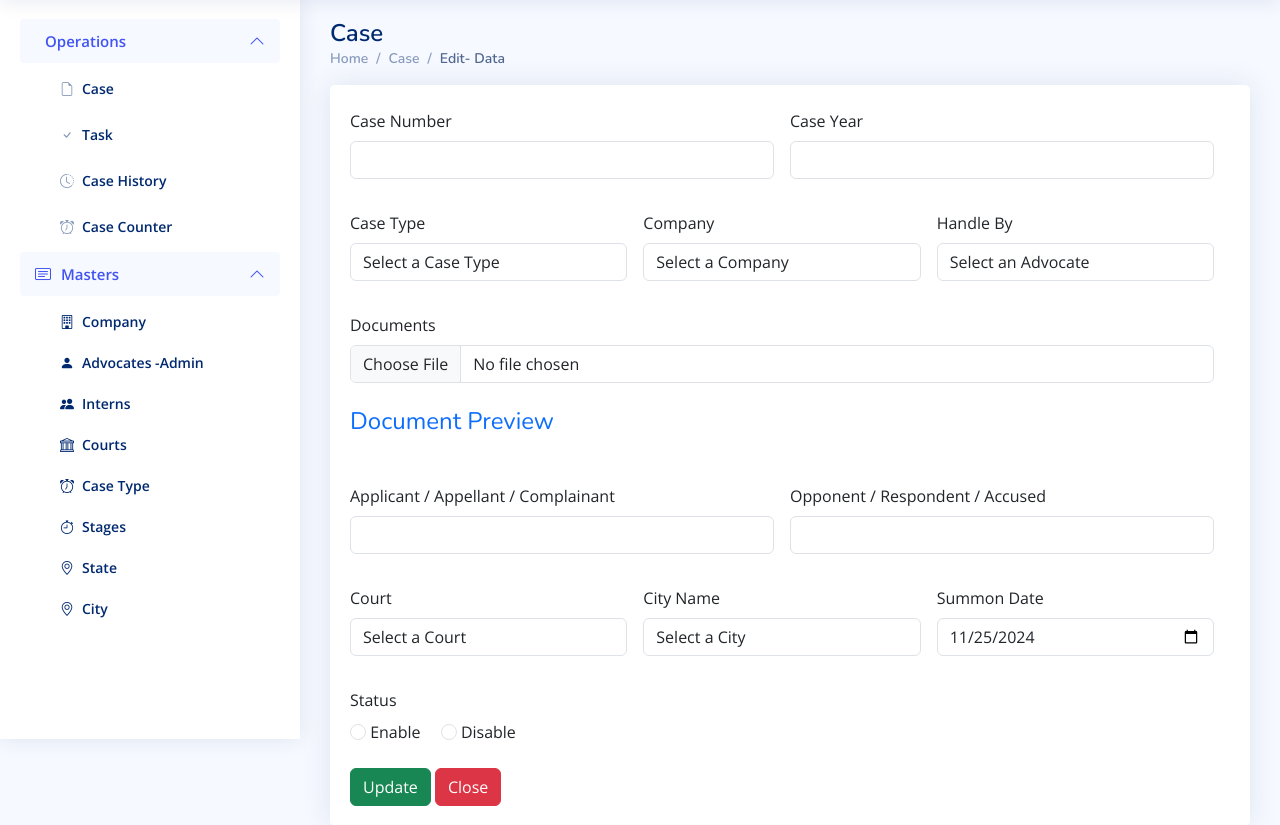
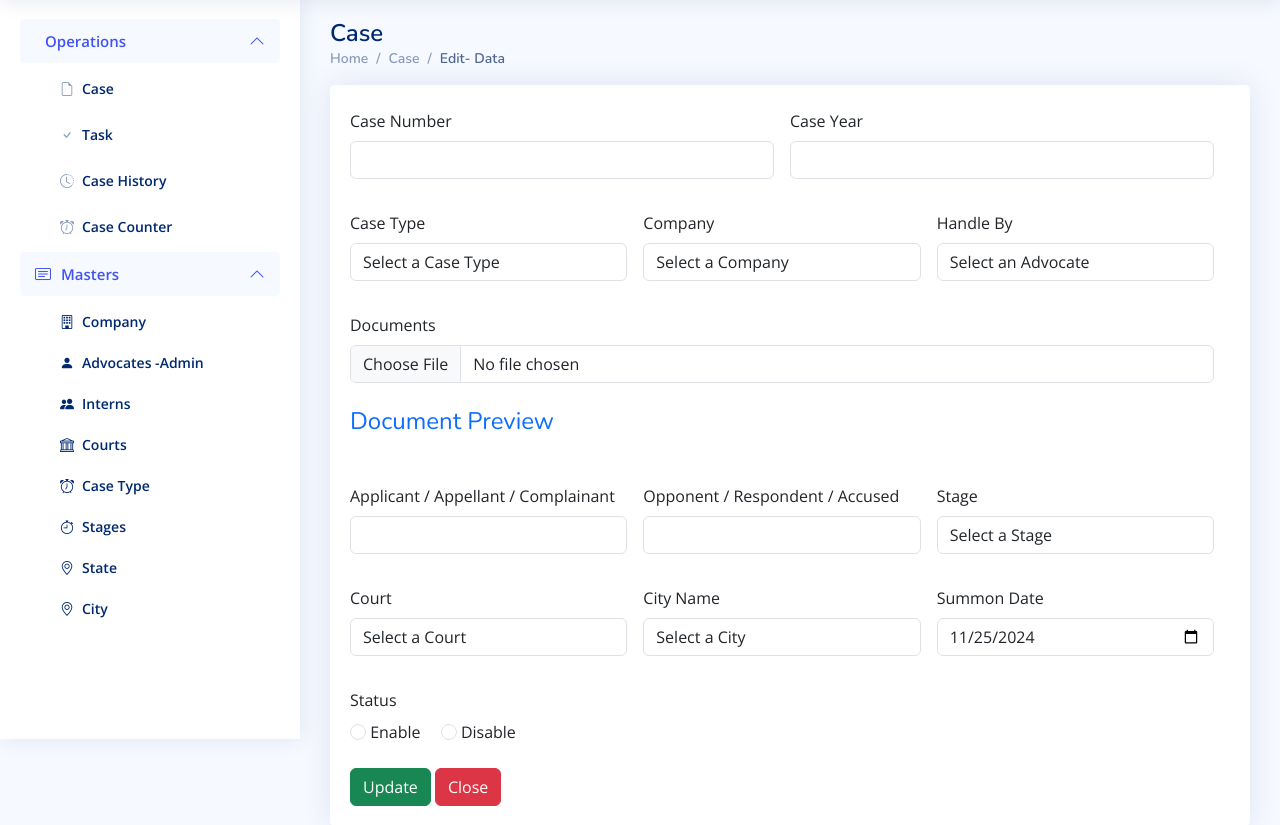
Before and after one commit to rachna0206/case_sync, a PHP site: page /case_add.php in a window 1280 px wide. Shown: the part 61-886 px from the top of the page. Run offline with PHP 8.4, Linux system fonts and the light colour scheme; the visitor is signed in with stand-in values (Sample User, id 1); data that the repository does not hold is empty; some libraries are stand-ins or nearby versions.

Commit message:
bug fixed & stage added in case

```diff
--- a/case_add.php
+++ b/case_add.php
@@ -24,6 +24,7 @@ if (isset($_REQUEST["save"])) {
     $city_id = $_REQUEST['city_id'];
     $sr_date = $_REQUEST['sr_date'];
     $status = $_REQUEST['radio'];
+    $stage = $_REQUEST['stage'];
 
 
     $multi_docs = $_FILES['docs']['name'];
@@ -33,12 +34,12 @@ if (isset($_REQUEST["save"])) {
 //echo $multi_docs;
 
     if ($multi_docs != "") {
-    if (file_exists("documnets/case/" . $multi_docs)) {
+    if (file_exists("documents/case/" . $multi_docs)) {
     $i = 0;
     $DocFileName = $multi_docs;
     $Arr1 = explode('.', $DocFileName);
     $DocFileName = $Arr1[0] . $i . "." . $Arr1[1];
-    while (file_exists("documnets/case/" . $DocFileName)) {
+    while (file_exists("documents/case/" . $DocFileName)) {
     $i++;
     $DocFileName = $Arr1[0] . $i . "." . $Arr1[1];
     }
@@ -49,8 +50,8 @@ if (isset($_REQUEST["save"])) {
 
     try {
         //echo("INSERT INTO `case`(case_no, year, case_type, company_id, handle_by, docs, applicant, opp_name, court_name, city_id, sr_date, status) VALUES ($case_no, $case_year, $case_type, $company_id, $handle_by, $DocFileName, $applicant, $opp_name, $court_name, $city_id, $sr_date, $status)");
-        $stmt = $obj->con1->prepare("INSERT INTO `case`(case_no, year, case_type, company_id, handle_by, docs, applicant, opp_name, court_name, city_id, sr_date, status) VALUES (?,?,?,?,?,?,?,?,?,?,?,?)");
-        $stmt->bind_param("sisiissssiss", $case_no, $case_year, $case_type, $company_id, $handle_by, $DocFileName, $applicant, $opp_name, $court_name, $city_id, $sr_date, $status);
+        $stmt = $obj->con1->prepare("INSERT INTO `case`(case_no, year, case_type, company_id, handle_by, docs, applicant, opp_name, court_name, city_id, sr_date, `status`,stage) VALUES (?,?,?,?,?,?,?,?,?,?,?,?,?)");
+        $stmt->bind_param("sisiissssissi", $case_no, $case_year, $case_type, $company_id, $handle_by, $DocFileName, $applicant, $opp_name, $court_name, $city_id, $sr_date, $status,$stage);
         $Resp = $stmt->execute();
         $insert_doc_id = mysqli_insert_id($obj->con1);
 
@@ -123,6 +124,7 @@ if (isset($_REQUEST["update"])) {
      $multi_docs  = str_replace(' ', '_', $multi_docs );
      $multi_docs_path = $_FILES['docs']['tmp_name'];
     $old_img = $_REQUEST['old_img'];
+    $stage = $_REQUEST['stage'];
 
 
     if ($multi_docs  != "") {
@@ -148,8 +150,8 @@ if (isset($_REQUEST["update"])) {
 
     try {
         // Prepare update statement
-        $stmt = $obj->con1->prepare("UPDATE case SET case_no=?, year=?, case_type=?, company_id=?, handle_by=?, docs=?, applicant=?, opp_name=?, court_name=?, city_id=?, sr_date=?, status=? WHERE id=?");
-        $stmt->bind_param("ssssssssssssi", $case_no, $case_year, $case_type, $company_id, $handle_by, $DocFileName, $applicant, $opp_name, $court_name, $city_id, $sr_date, $status, $e_id);
+        $stmt = $obj->con1->prepare("UPDATE `case` SET case_no=?, year=?, case_type=?, company_id=?, handle_by=?, docs=?, applicant=?, opp_name=?, court_name=?, city_id=?, sr_date=?, `status`=?,stage=? WHERE id=?");
+        $stmt->bind_param("ssssssssssssii", $case_no, $case_year, $case_type, $company_id, $handle_by, $DocFileName, $applicant, $opp_name, $court_name, $city_id, $sr_date, $status,$stage,$e_id);
         $Resp = $stmt->execute();
             if (!$Resp) {
             throw new Exception("Problem in updating! " . strtok($obj->con1->error, "("));
@@ -331,18 +333,37 @@ if (isset($_REQUEST["btndelete"])) {
 
 
                         <div class="row g-3">
-                            <div class="col-md-6">
+                            <div class="col-md-4">
                                 <label for="applicant" class="form-label">Applicant / Appellant / Complainant</label>
                                 <input type="text" class="form-control" id="applicant" name="applicant"
                                     value="<?php echo (isset($mode)) ? $data['applicant'] : '' ?>"
                                     <?php echo isset($mode) && $mode == 'view' ? 'readonly' : '' ?>>
                             </div>
 
-                            <div class="col-md-6">
+                            <div class="col-md-4">
                                 <label for="opp_name" class="form-label">Opponent / Respondent / Accused</label>
                                 <input type="text" class="form-control" id="opp_name" name="opp_name"
                                     value="<?php echo (isset($mode)) ? $data['opp_name'] : '' ?>"
                                     <?php echo isset($mode) && $mode == 'view' ? 'readonly' : '' ?>>
+                            </div>
+                            <div class="col-md-4">
+                                <label for="stage" class="form-label">Stage</label>
+                                <select class="form-control" id="stage" name="stage"
+                                    <?php echo isset($mode) && $mode === 'view' ? 'disabled' : '' ?> required>
+                                    <option value="">Select a Stage</option>
+                                    <?php
+                                    $comp = "SELECT * FROM `stage` where status='Enable'";
+                                    $result = $obj->select($comp);
+
+                                    while ($row = mysqli_fetch_array($result)) {
+
+                                    ?>
+                                    <option value="<?= htmlspecialchars($row["id"]) ?>" <?= (isset($mode) && $row["id"]== $data["stage"])?"selected":"" ?>>
+                                        <?= htmlspecialchars($row["stage"]) ?>
+                                    </option>
+                                    <?php } ?>
+                                </select>
+
                             </div>
                         </div>
 
@@ -583,7 +604,7 @@ function readURL(input) {
         var filename = input.files[0].name; // Get the name of the first file
         var extn = filename.split(".").pop().toLowerCase();
 
-        if (["pdf", "doc", "docx"].includes(extn)) {
+        if (["pdf", "doc", "docx","xlsx","jpg","png","jpeg","bmp","txt"].includes(extn)) {
             document.getElementById('save').disabled = false; // Enable save button if valid file
 
             // Display only the file name with a delete button
--- a/case_hist_view.php
+++ b/case_hist_view.php
@@ -118,7 +118,7 @@ if (isset($_REQUEST["update"])) {
                             $id = $_COOKIE["view_id"];
                             // $stmt = $obj->con1->prepare("SELECT *, stage.stage as stage_name, interns.name as intern_name FROM `case_hist` inner join `task` on case_hist.task_id = task.id inner join `stage` on case_hist.stage = stage.id inner join `interns` on task.alloted_to = interns.id  where task_id = '$id' order by case_hist.id DESC");
              //               $stmt = $obj->con1->prepare("SELECT *, interns.name as intern_name ,stage.stage as stage_name from `case_hist` inner join `task` on task.id = case_hist.task_id inner join `case` on case.id = task.case_id inner join `stage` on case_hist.stage = stage.id inner join `interns` on task.alloted_to = interns.id where task.case_id = '$id' order by case_hist.id DESC");
-                   $stmt = $obj->con1->prepare("SELECT *, date_format(`case_hist`.dos,'%d-%m-%Y') as fdos , date_format(`case_hist`.date_time,'%d-%m-%Y') as fdt , interns.name as intern_name ,stage.stage as stage_name , case.case_no from `case_hist` inner join `task` on task.id = case_hist.task_id inner join `case` on case.id = task.case_id inner join `stage` on case_hist.stage = stage.id inner join `interns` on task.alloted_to = interns.id inner join advocate on advocate.id = task.alloted_by where task.case_id = $id order by case_hist.id DESC");
+                   $stmt = $obj->con1->prepare("SELECT c1.id,c1.case_no,case_hist.remarks,case_hist.status, date_format(`case_hist`.dos,'%d-%m-%Y') as fdos , date_format(`case_hist`.date_time,'%d-%m-%Y') as fdt , interns.name as intern_name ,stage.stage as stage_name , c1.case_no,advocate.name as advocate_name from `case_hist` inner join `task` on task.id = case_hist.task_id inner join `case` c1 on c1.id = task.case_id inner join `stage` on case_hist.stage = stage.id inner join `interns` on task.alloted_to = interns.id inner join advocate on advocate.id = task.alloted_by where task.case_id = 61 order by case_hist.id DESC");
                             $stmt->execute();
                             $Resp = $stmt->get_result();
                             $i = 1;
--- a/case_intern_hist_view.php
+++ b/case_intern_hist_view.php
@@ -141,10 +141,10 @@ if (isset($_REQUEST["update"])) {
         INNER JOIN
             advocate ON advocate.id = task.alloted_by
         WHERE
-            task.alloted_to = ? and task.case_id=?
+            task.case_id=?
         ORDER BY
             `case_hist`.id DESC");
-        $stmt->bind_param("ii", $intern_id,$Id);
+        $stmt->bind_param("i", $Id);
 
         $stmt->execute();
         $Resp = $stmt->get_result();
--- a/case_mul_doc.php
+++ b/case_mul_doc.php
@@ -201,7 +201,7 @@ function generateUniqueFileName($directory, $filename)
                 var filename = input.files[i].name;
                 var extn = filename.split(".").pop().toLowerCase();
 
-                if (["pdf", "doc", "docx"].includes(extn)) {
+                if (["pdf", "doc", "docx","xlsx","jpg","png","jpeg","bmp","txt"].includes(extn)) {
                     document.getElementById('save').disabled = false; // Enable save button if valid file
 
                     // Display file name with a delete "X" button
--- a/task_intern.php
+++ b/task_intern.php
@@ -121,7 +121,7 @@ function viewdata(id, cno) {
                                     <a href="javascript:viewdata('<?php echo $row["id"] ?>','<?php echo $row["case_no"] ?>')"><i
                                             class="bx bx-show-alt bx-sm me-2"></i> </a>
                                     <?php
-                                        if($row["status"]!="re_alloted" )
+                                        if($row["status"]!="re_alloted" && $row["status"]!="completed")
                                         {
                                             ?>
                                             <a href="javascript:add_data('<?php echo $row["id"] ?>','<?php echo $row["case_no"] ?>')"><i
```
